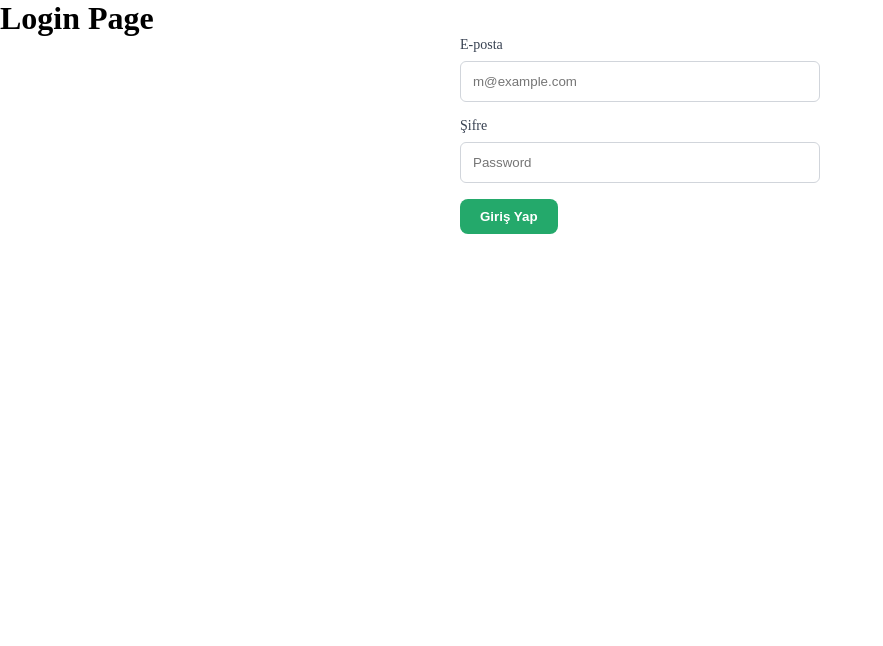
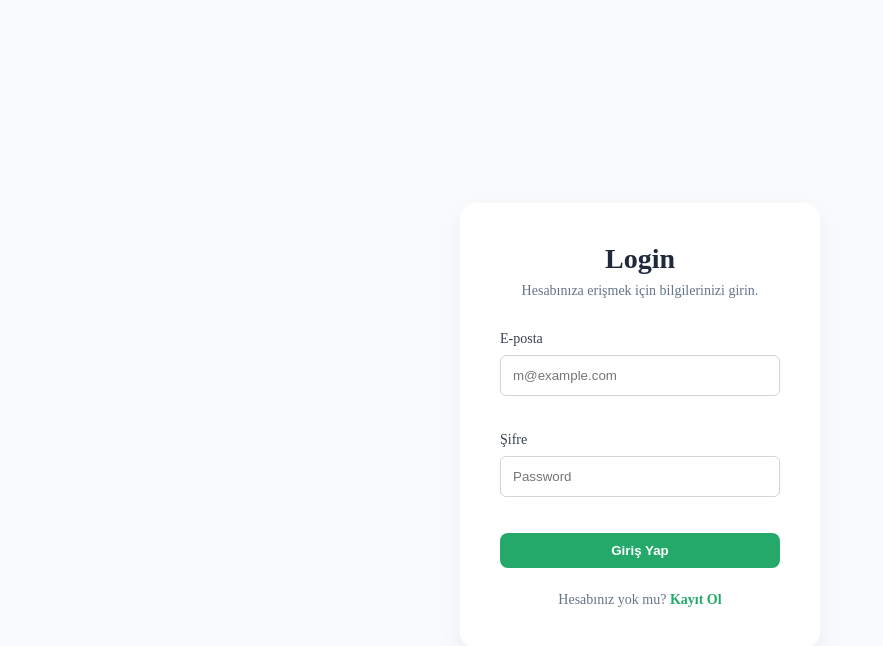
Before and after one commit to MuhammedSosun/Budget-Management-Frontend, a React (Vite) app: page /login in a window 1280 px wide. Shown: the top 646 px of the page, without its empty margins (0-883 px from the left). Built offline with nearby package versions, Linux system fonts and the light colour scheme.

Commit message:
proje docker ile ayağa kalktı

```diff
--- a/package.json
+++ b/package.json
@@ -5,7 +5,7 @@
   "type": "module",
   "scripts": {
     "dev": "vite",
-    "build": "tsc -b && vite build",
+    "build": "vite build",
     "lint": "eslint .",
     "preview": "vite preview"
   },
--- a/src/components/Auth/LoginForm.tsx
+++ b/src/components/Auth/LoginForm.tsx
@@ -4,6 +4,7 @@ import { useNavigate } from 'react-router';
 import Button from '../ui/Button/Button';
 import Input from '../ui/Input/Input';
 import Container from '../ui/Container/PageContainer';
+import "./loginForm.scss"
 
 function LoginForm() {
     const [email, setEmail] = useState("");
@@ -35,7 +36,10 @@ function LoginForm() {
     }
     return (
         <Container size='small'>
-            <div>
+            <div className="login-card">
+                <h2 className="login-title">Login</h2>
+                <p className="login-subtitle">Hesabınıza erişmek için bilgilerinizi girin.</p>
+                <form className="login-form" onSubmit={(e) => { e.preventDefault(); handleLogin(); }}>
                     <Input
                         label="E-posta"
                         type="email"
@@ -55,6 +59,10 @@ function LoginForm() {
                     <Button variant='primary' type='submit' onClick={handleLogin}>
                         Giriş Yap
                     </Button>
+                </form>
+                <p className="login-footer">
+                    Hesabınız yok mu? <a onClick={() => navigate("/register")}>Kayıt Ol</a>
+                </p>
             </div>
         </Container>
     )
--- a/src/components/Auth/RegisterForm.tsx
+++ b/src/components/Auth/RegisterForm.tsx
@@ -48,19 +48,24 @@ function RegisterForm() {
 
     return (
         <Container size='small'>
-            <div>
-                <h1>RegisterForm</h1>
-                <div>
+
+
+            <div className="login-card">
+                <h2 className="login-title">Kayıt Ol</h2>
+                <p className="login-subtitle">Bütçeni yönetmeye başlamak için hesap oluştur.</p>
+                <form className="login-form" onSubmit={(e) => { e.preventDefault(); handleRegister(); }}>
                     <Input label='E-posta' type="email" placeholder="m@example.com" value={email} onChange={setEmail} error={emailError} />
                     <Input label='Şifre' type="password" placeholder="Password" value={password} onChange={setPassword} error={passwordError} />
-                    <Input label='Ad' type="text" placeholder="First Name" value={firstName} onChange={setFirstName} error={firstNameError} />
-                    <Input label='Soyad' type="text" placeholder="Last Name" value={lastName} onChange={setLastName} error={lastNameError} />
+                    <div className="form-row"><Input label='Ad' type="text" placeholder="First Name" value={firstName} onChange={setFirstName} error={firstNameError} />
+                        <Input label='Soyad' type="text" placeholder="Last Name" value={lastName} onChange={setLastName} error={lastNameError} />
+                    </div>
                     <Button variant='primary' onClick={handleRegister}>Kayıt Ol</Button>
-                </div>
-                <div>
-                    <p>Zaten hesabınız var mı?</p>
-                    <Button variant='link' onClick={() => navigate("/login")}>Giriş Yap</Button>
-                </div>
+
+
+                    <div className="login-footer">
+                        Zaten hesabınız var mı? <a onClick={() => navigate("/login")}>Giriş Yap</a>
+                    </div>
+                </form>
             </div>
         </Container>
     )
--- a/src/components/Auth/loginForm.scss
+++ b/src/components/Auth/loginForm.scss
@@ -0,0 +1,52 @@
+.login-card {
+    background-color: #ffffff;
+    padding: 40px;
+    border-radius: 16px;
+    box-shadow: 0 10px 25px rgba(0, 0, 0, 0.05);
+    display: flex;
+    flex-direction: column;
+    width: 100%;
+    box-sizing: border-box;
+    margin-top: 50px;
+
+    .login-title {
+        font-size: 28px;
+        font-weight: 700;
+        color: #1e293b;
+        margin-bottom: 8px;
+        text-align: center;
+    }
+
+    .login-subtitle {
+        font-size: 14px;
+        color: #64748b;
+        text-align: center;
+        margin-bottom: 32px;
+    }
+
+    .login-form {
+        display: flex;
+        flex-direction: column;
+        gap: 20px;
+    }
+
+    .login-footer {
+        margin-top: 24px;
+        font-size: 14px;
+        color: #64748b;
+        text-align: center;
+
+        a {
+            color: #24a96b; // Senin primary rengin
+            font-weight: 600;
+            cursor: pointer;
+            text-decoration: none;
+            transition: color 0.2s ease;
+
+            &:hover {
+                color: #14bd6e;
+                text-decoration: underline; // Üzerine gelince link olduğu belli olsun.
+            }
+        }
+    }
+}
--- a/src/components/Auth/registerForm.scss
+++ b/src/components/Auth/registerForm.scss
@@ -0,0 +1,57 @@
+.login-card {
+    background-color: #ffffff;
+    padding: 40px;
+    border-radius: 16px;
+    box-shadow: 0 10px 25px rgba(0, 0, 0, 0.05);
+    display: flex;
+    flex-direction: column;
+    width: 100%;
+    box-sizing: border-box;
+    margin: 40px auto;
+
+    .login-title {
+        font-size: 26px;
+        font-weight: 700;
+        color: #1e293b;
+        margin-bottom: 8px;
+        text-align: center;
+    }
+
+    .login-subtitle {
+        font-size: 14px;
+        color: #64748b;
+        text-align: center;
+        margin-bottom: 32px;
+    }
+
+    .login-form {
+        display: flex;
+        flex-direction: column;
+        gap: 16px;
+
+        .form-row {
+            display: flex;
+            gap: 12px;
+            width: 100%;
+
+            .input-group {
+                flex: 1;
+                margin-bottom: 0;
+            }
+        }
+    }
+
+    .login-footer {
+        margin-top: 24px;
+        display: flex;
+        flex-direction: column;
+        align-items: center;
+        gap: 4px;
+        font-size: 14px;
+        color: #64748b;
+
+        p {
+            margin: 0;
+        }
+    }
+}
--- a/src/views/Auth/LoginPage.tsx
+++ b/src/views/Auth/LoginPage.tsx
@@ -1,10 +1,9 @@
 import LoginForm from '../../components/Auth/LoginForm';
-
+import "./login.scss"
 function LoginPage() {
     return (
-        <div>
+        <div className="login-page-wrapper">
 
-            <h1>Login Page</h1>
             <LoginForm />
 
         </div>
--- a/src/views/Auth/RegisterPage.tsx
+++ b/src/views/Auth/RegisterPage.tsx
@@ -1,9 +1,9 @@
 import React from 'react'
 import RegisterForm from '../../components/Auth/RegisterForm'
-
+import "./register.scss"
 function RegisterPage() {
     return (
-        <div>
+        <div className="auth-page-wrapper">
 
             <RegisterForm />
 
--- a/src/views/Auth/login.scss
+++ b/src/views/Auth/login.scss
@@ -0,0 +1,8 @@
+.login-page-wrapper {
+    display: flex;
+    flex-direction: column;
+    align-items: center;
+    justify-content: center;
+    min-height: 100vh;
+    background-color: #f8fafc;
+}
--- a/src/views/Auth/register.scss
+++ b/src/views/Auth/register.scss
@@ -0,0 +1,7 @@
+.auth-page-wrapper {
+    background-color: #f1f5f9;
+    min-height: 100vh;
+    display: flex;
+    align-items: center;
+    justify-content: center;
+}
```
Also changed, not shown: src/components/ui/input.tsx (deleted), 2 other files (tests, documents, lock files or other folders). Lines whose indentation alone changed are shown as unchanged.
